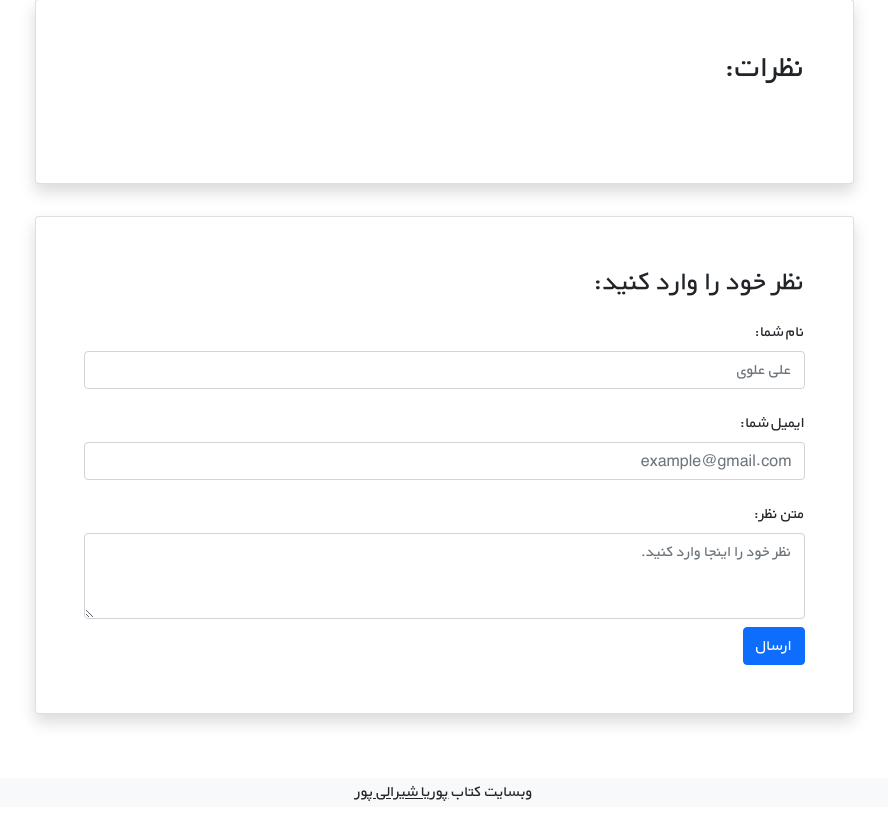
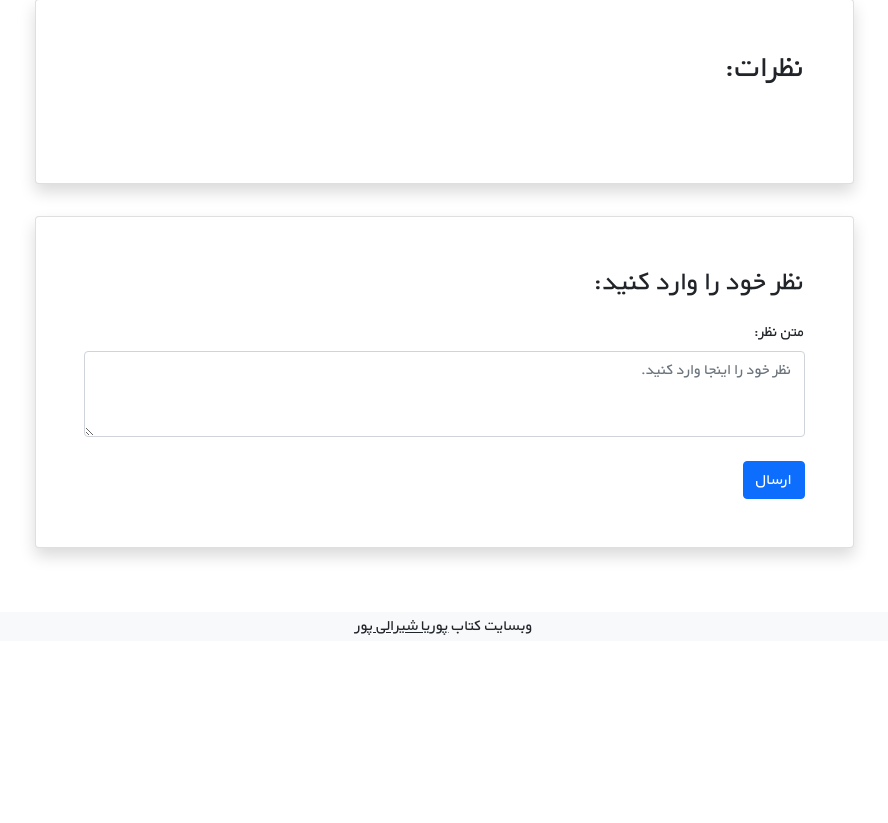
Before and after one commit to pouriashiralipour/book_shop, a Django app: page /books/17/ in a window 1280 px wide. Shown: the part 4146-4969 px from the top of the page, without its empty margins (196-1084 px from the left). After the commit the page ends 4781 px from the top, so only its background shows below. Run offline with Django 4.2, Linux system fonts and the light colour scheme; data comes from the database, SQL or seed files in the repository.

Commit message:
add form code to views for send comment

```diff
--- a/books/templates/books/details_view.html
+++ b/books/templates/books/details_view.html
@@ -61,20 +61,21 @@
                 <div class="card shadow my-3 p-5 w-sm-75 w-100">
                     <h3>نظر خود را وارد کنید:</h3>
                     <form method="POST">
-                        <div class="form-group py-2">
-                            <label class="py-1" for="author_name">نام شما:</label>
-                            <input type="text" class="form-control" placeholder="علی علوی" name="author_name">
-                        </div>
-                        <div class="form-group py-2">
-                            <label class="py-1" for="email">ایمیل شما:</label>
-                            <input type="email" class="form-control" placeholder="example@gmail.com" name="email">
-                        </div>
+                        {% csrf_token %}
+{#                        <div class="form-group py-2">#}
+{#                            <label class="py-1" for="author_name">نام شما:</label>#}
+{#                            <input type="text" class="form-control" placeholder="علی علوی" name="author_name">#}
+{#                        </div>#}
+{#                        <div class="form-group py-2">#}
+{#                            <label class="py-1" for="email">ایمیل شما:</label>#}
+{#                            <input type="email" class="form-control" placeholder="example@gmail.com" name="email">#}
+{#                        </div>#}
                         <div class="form-group py-2">
                             <label class="py-1" for="comment_text">متن نظر:</label>
                             <textarea class="form-control" name="text" rows="3"
                                       placeholder="نظر خود را اینجا وارد کنید."></textarea>
                         </div>
-                        <button type="submit" class="btn btn-primary">ارسال</button>
+                        <button type="submit" class="btn btn-primary mt-3">ارسال</button>
                     </form>
                 </div>
             </div>
--- a/books/views.py
+++ b/books/views.py
@@ -3,6 +3,7 @@ from django.urls import reverse_lazy
 from django.shortcuts import get_object_or_404, render
 
 from .models import Book
+from .forms import CommentForm
 
 
 class BookListView(ListView):
@@ -19,7 +20,17 @@ def book_details_view(request, pk):
     book = get_object_or_404(Book, pk=pk)
     # get book comments
     book_comments = book.comments.all()
-    return render(request, 'books/details_view.html', {'book': book, 'comments': book_comments})
+
+    if request.method == 'POST':
+        comment_form = CommentForm(request.POST)
+        if comment_form.is_valid():
+            new_comment = comment_form.save(commit=False)
+            new_comment.book = book
+            new_comment.user = request.user
+    else:
+        comment_form = CommentForm()
+    context = {'book': book, 'comments': book_comments, 'comment_form': comment_form}
+    return render(request, 'books/details_view.html', context)
 
 
 class BookCreateView(CreateView):
```
